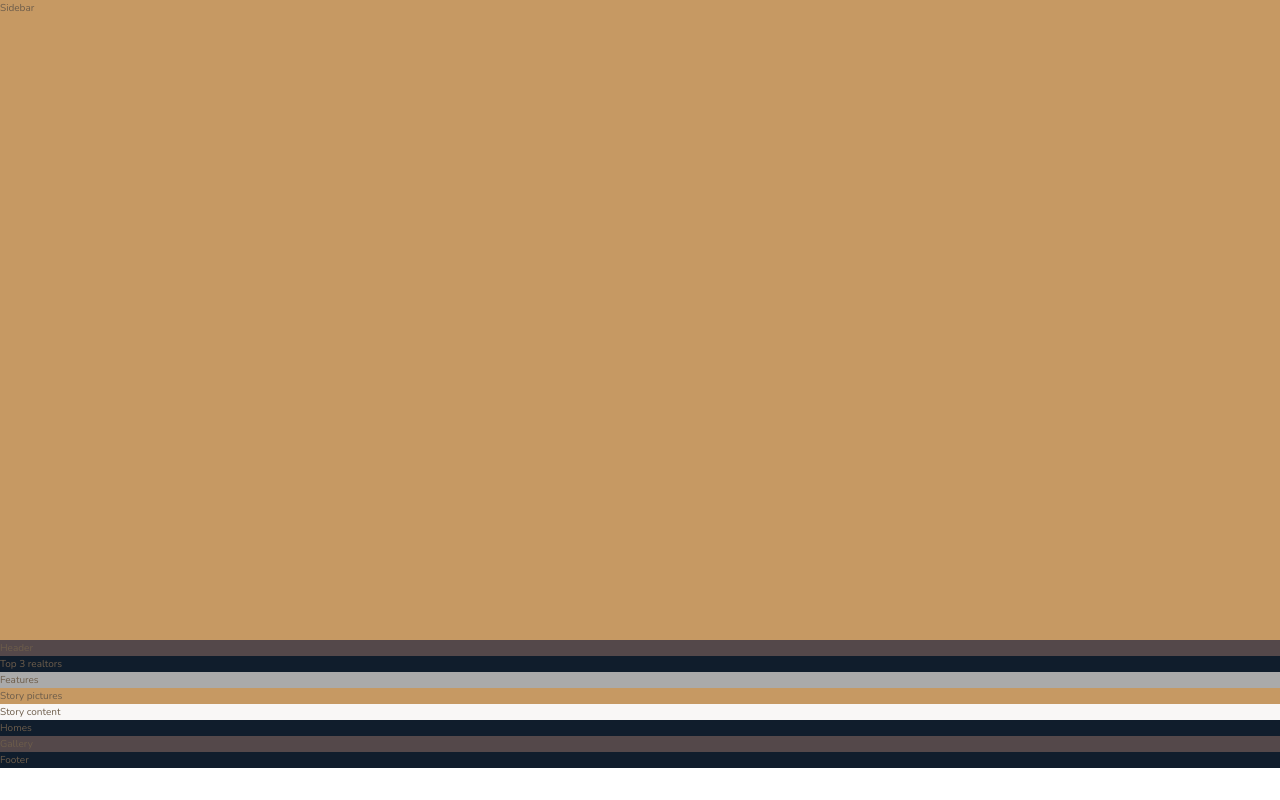
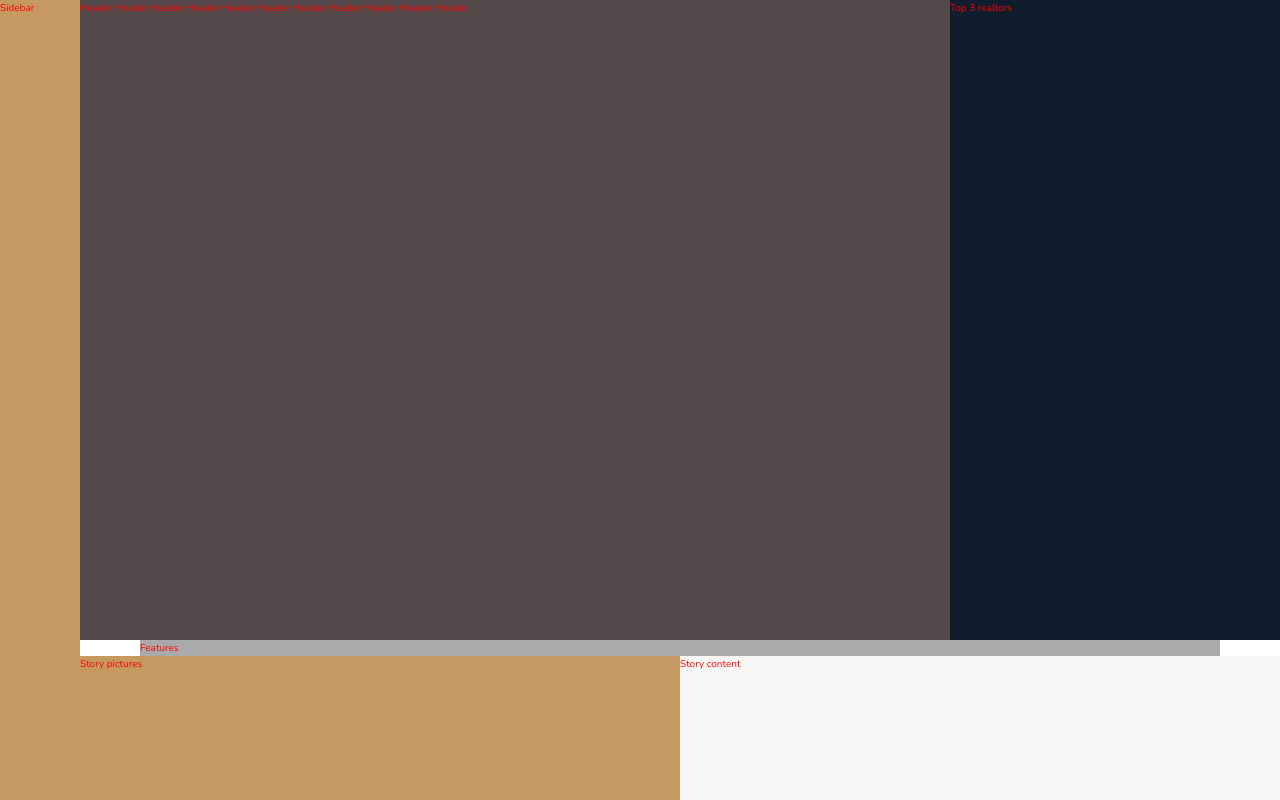
Before and after one commit to lightbuild/Nexter-Advanced-CSS, a Vue app: page / in a window 1280 px wide. Shown: the top 800 px of the page. Built offline with nearby package versions, Linux system fonts and the light colour scheme.

Commit message:
使用8分法完成基本页面布局

```diff
--- a/src/App.vue
+++ b/src/App.vue
@@ -9,6 +9,16 @@
     </div>
 
     <header class="header">
+      Header
+      Header
+      Header
+      Header
+      Header
+      Header
+      Header
+      Header
+      Header
+      Header
       Header
     </header>
 
--- a/src/assets/style/_base.scss
+++ b/src/assets/style/_base.scss
@@ -29,12 +29,17 @@ html{
 
 body{
   font-family: $font-primary;
-  color:$color-grey-dark-2;
+  //color:$color-grey-dark-2;
+  color:red;
   font-weight: 300;
   line-height:1.6;
 }
 
 .container{
   display: grid;
-  grid-template-rows:80vh min-content ;
+  grid-template-rows:80vh min-content 40vw repeat(3,min-content);
+  grid-template-columns: [sidebar-start] 8rem [sidebar-end full-start] minmax(6rem,1fr) [center-start ] repeat(8, [col-start] minmax(min-content,14rem) [col-end]) [center-end] minmax(6rem,1fr) [full-end];
+
+
+
 }
--- a/src/assets/style/_features.scss
+++ b/src/assets/style/_features.scss
@@ -1,3 +1,4 @@
 .features{
   background-color: $color-grey-light-2 ;
+  grid-column:center-start/center-end;
 }
--- a/src/assets/style/_footer.scss
+++ b/src/assets/style/_footer.scss
@@ -1,3 +1,4 @@
 .footer{
   background-color: $color-secondary;
+  grid-column:full-start/full-end;
 }
--- a/src/assets/style/_gallery.scss
+++ b/src/assets/style/_gallery.scss
@@ -1,3 +1,4 @@
 .gallery{
   background-color: $color-grey-dark-1;
+  grid-column:full-start/full-end;
 }
--- a/src/assets/style/_header.scss
+++ b/src/assets/style/_header.scss
@@ -1,3 +1,4 @@
 .header{
   background-color: $color-grey-dark-1;
+  grid-column:full-start / col-end 6;
 }
--- a/src/assets/style/_homes.scss
+++ b/src/assets/style/_homes.scss
@@ -1,3 +1,4 @@
 .homes{
   background-color: $color-secondary;
+  grid-column:center-start/center-end;
 }
--- a/src/assets/style/_realtors.scss
+++ b/src/assets/style/_realtors.scss
@@ -1,3 +1,4 @@
 .realtors{
   background-color: $color-secondary;
+  grid-column:col-start 7 /full-end;
 }
--- a/src/assets/style/_sidebar.scss
+++ b/src/assets/style/_sidebar.scss
@@ -1,3 +1,5 @@
 .sidebar{
   background-color: $color-primary;
+  grid-column:sidebar-start/sidebar-end;
+  grid-row:1/-1;
 }
--- a/src/assets/style/_story.scss
+++ b/src/assets/style/_story.scss
@@ -1,9 +1,11 @@
 .story{
   &__pictures{
     background-color: $color-primary;
+    grid-column:full-start/col-end 4
   }
 
   &__content{
     background-color: $color-grey-light-1;
+    grid-column:col-start 5 /full-end;
   }
 }
```
